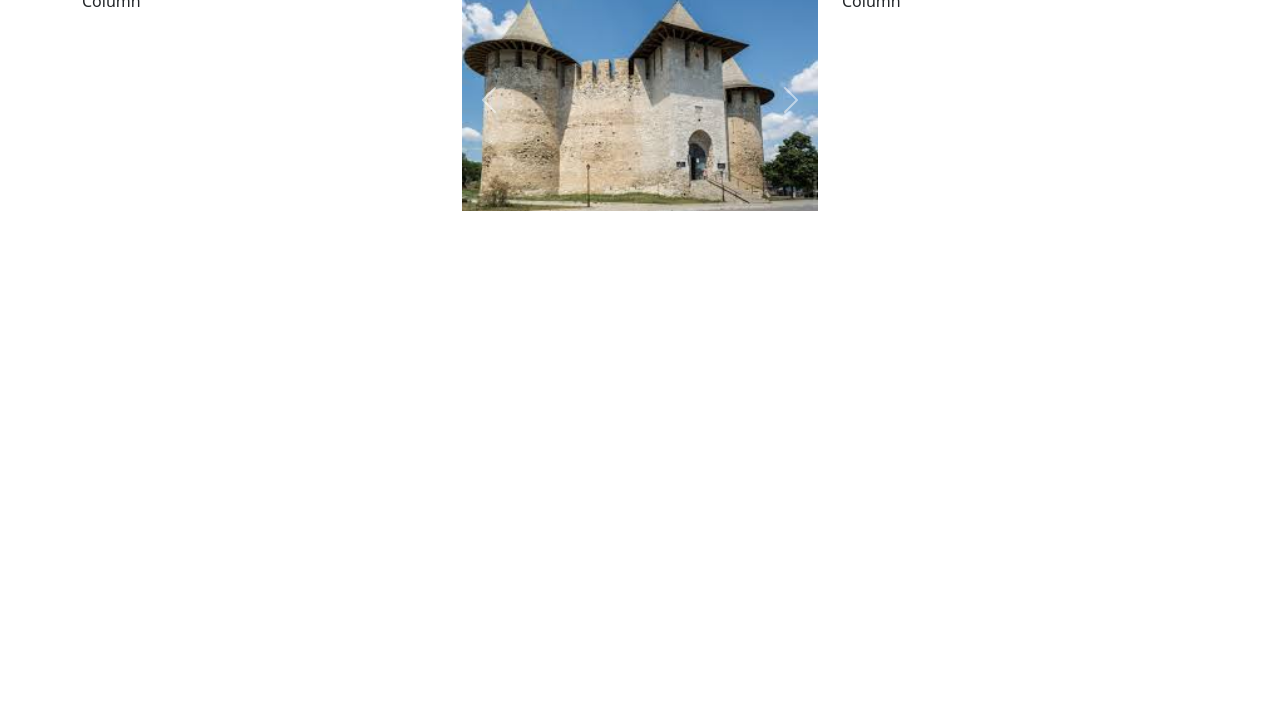
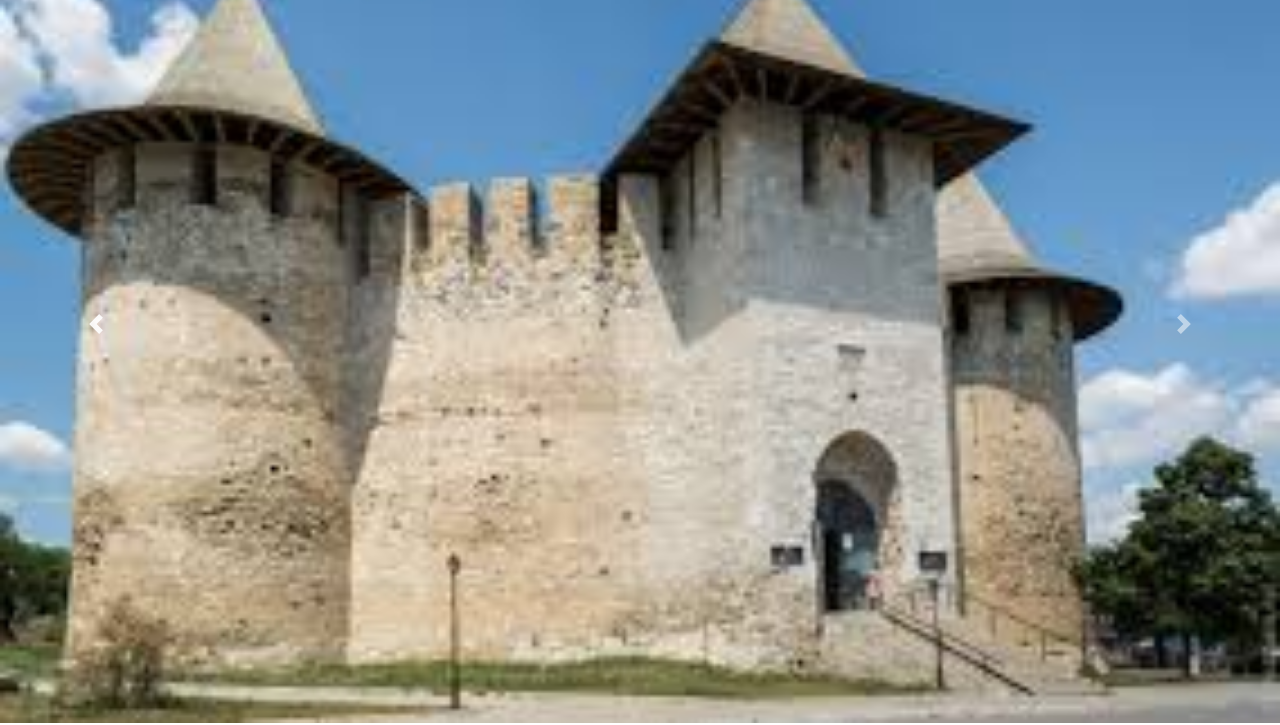
Before and after one commit to adrianamadan00/paginiweb, a plain HTML site: page bootstrap/index.html in a window 1280 px wide. Shown: the part 75-800 px from the top of the page. Drawn offline with nearby package versions, Linux system fonts and the light colour scheme.

Commit message:
bootstrap

```diff
--- a/bootstrap/index.html
+++ b/bootstrap/index.html
@@ -1,19 +1,16 @@
 <!doctype html>
 <html lang="en">
   <head>
+    <!-- Required meta tags -->
+    <meta charset="utf-8">
+    <meta name="viewport" content="width=device-width, initial-scale=1, shrink-to-fit=no">
+
     <!-- Bootstrap CSS -->
-    <link href="https://cdn.jsdelivr.net/npm/bootstrap@5.1.3/dist/css/bootstrap.min.css" rel="stylesheet" integrity="sha384-1BmE4kWBq78iYhFldvKuhfTAU6auU8tT94WrHftjDbrCEXSU1oBoqyl2QvZ6jIW3" crossorigin="anonymous">
+    <link rel="stylesheet" href="https://stackpath.bootstrapcdn.com/bootstrap/4.3.1/css/bootstrap.min.css" integrity="sha384-ggOyR0iXCbMQv3Xipma34MD+dH/1fQ784/j6cY/iJTQUOhcWr7x9JvoRxT2MZw1T" crossorigin="anonymous">
+
+    <title>Hello, world!</title>
   </head>
-  <body>
-    <h1> <h1>Hai să explorăm Moldova!</h1>
-
-    <div class="container">
-      <div class="row">
-        <div class="col">
-          Column
-        </div>
-        <div class="col">
-          <div id="carouselExampleControls" class="carousel slide" data-bs-ride="carousel">
+  <div style="height: 50%" id="carouselExampleControls" class="carousel slide" data-ride="carousel">
     <div class="carousel-inner">
       <div class="carousel-item active">
         <img src="1.jpg" class="d-block w-100" alt="...">
@@ -25,20 +22,13 @@
         <img src="3.jpg" class="d-block w-100" alt="...">
       </div>
     </div>
-            <button class="carousel-control-prev" type="button" data-bs-target="#carouselExampleControls" data-bs-slide="prev">
+    <a class="carousel-control-prev" href="#carouselExampleControls" role="button" data-slide="prev">
       <span class="carousel-control-prev-icon" aria-hidden="true"></span>
-              <span class="visually-hidden">Previous</span>
-            </button>
-            <button class="carousel-control-next" type="button" data-bs-target="#carouselExampleControls" data-bs-slide="next">
+      <span class="sr-only">Previous</span>
+    </a>
+    <a class="carousel-control-next" href="#carouselExampleControls" role="button" data-slide="next">
       <span class="carousel-control-next-icon" aria-hidden="true"></span>
-              <span class="visually-hidden">Next</span>
-            </button>
+      <span class="sr-only">Next</span>
+    </a>
   </div>
-        </div>
-        <div class="col">
-          Column
-        </div>
-      </div>
-    </div>
-  </body>
 </html>
```
Also changed, not shown: bootstrap/4.png (added). Lines whose indentation alone changed are shown as unchanged.
